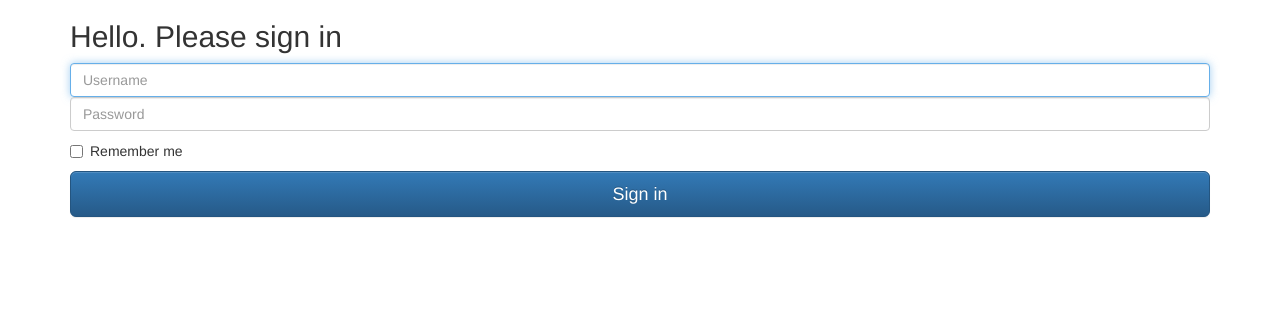
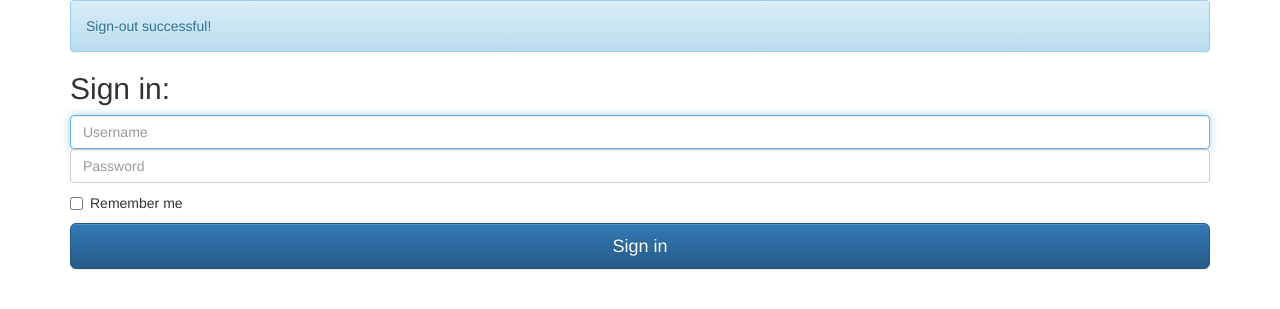
Before and after one commit to yzan424/JumboCode_WalnutStreetCenter, a Django app: page /signin/ in a window 1280 px wide. Shown: the top 309 px of the page. Run offline with Django 3.2, Linux system fonts and the light colour scheme; some libraries are stand-ins or nearby versions.

Commit message:
Added logout banner

```diff
--- a/front-end/static/templates/signin.html
+++ b/front-end/static/templates/signin.html
@@ -16,9 +16,10 @@
 <body>
 
   <div class="container">
+    <div class="alert alert-info" role="alert">Sign-out successful!</div>
 
 <form class="form-signin">
-        <h2 class="form-signin-heading">Hello. Please sign in</h2>
+        <h2 class="form-signin-heading">Sign in:</h2>
         <label for="inputEmail" class="sr-only">Username</label>
         <input type="email" id="inputEmail" class="form-control" placeholder="Username" required autofocus>
         <label for="inputPassword" class="sr-only">Password</label>
```
